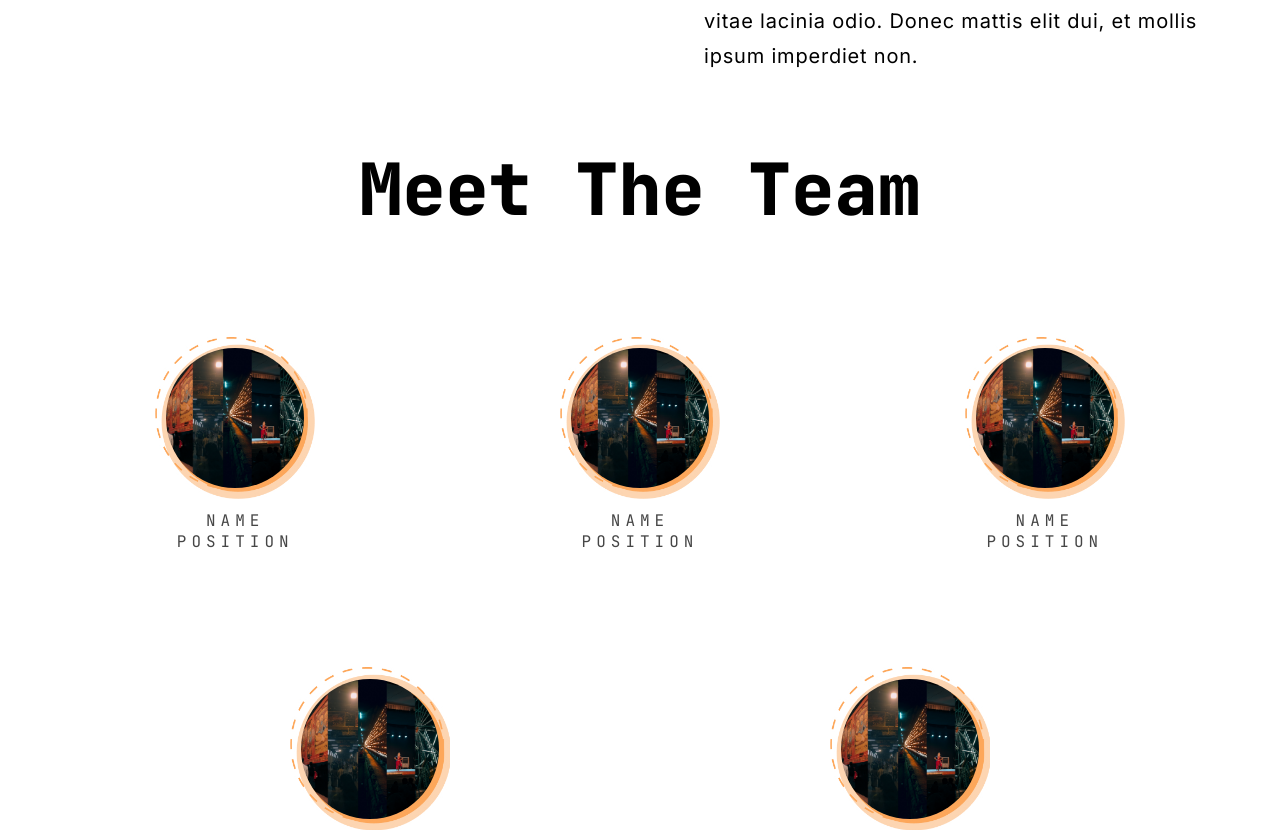
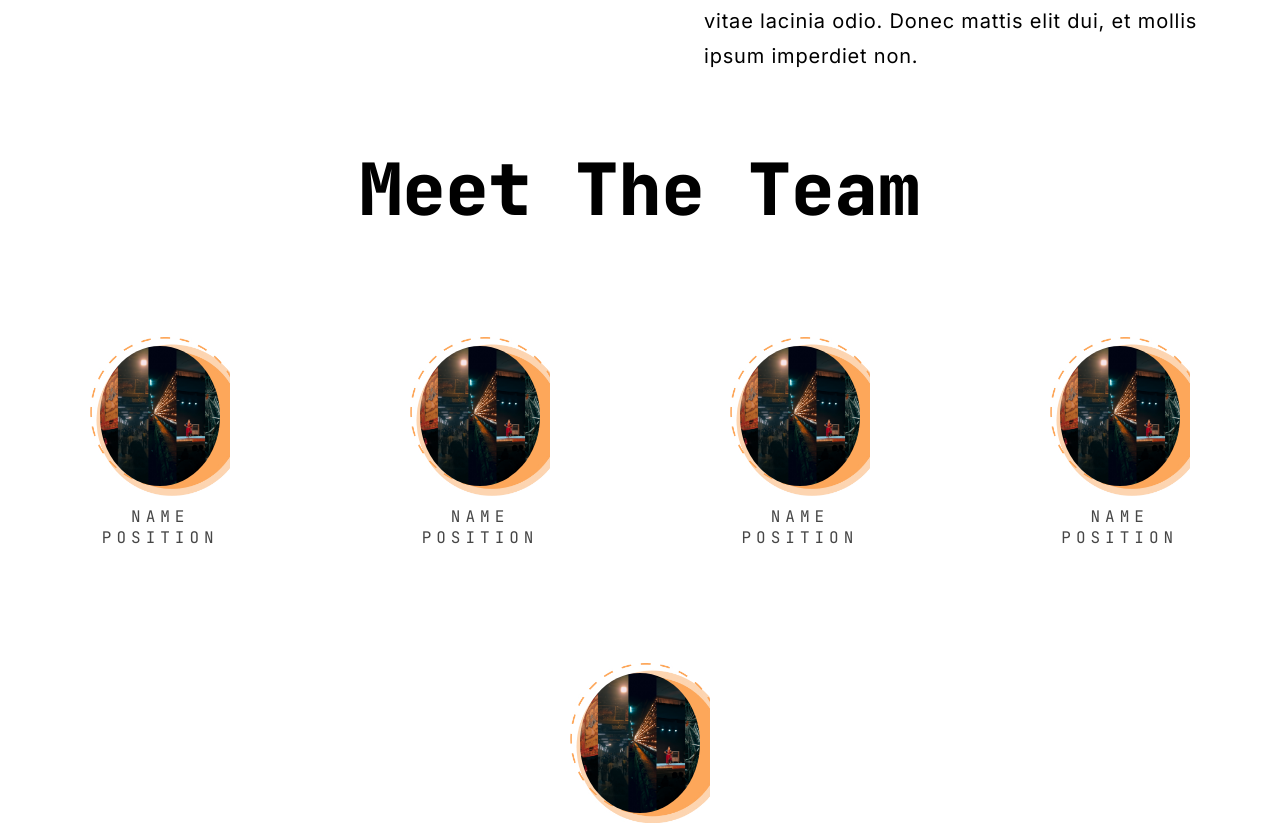
Before and after one commit to FOSSCellNITCalicut/FossCellNITC, a React (Create React App) app: page / in a window 1280 px wide. Shown: the part 2102-2934 px from the top of the page. Built offline with nearby package versions, Linux system fonts and the light colour scheme.

Commit message:
Update team2 image height

```diff
--- a/src/team2.css
+++ b/src/team2.css
@@ -35,7 +35,7 @@
 
   .avatar{
     vertical-align: middle;
-    width: 160px;
+    width: 140px;
     height: 140px;
     object-fit: cover;
     border-radius: 50%;
```
